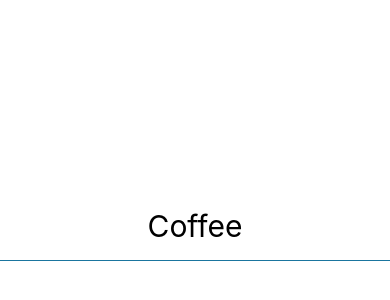
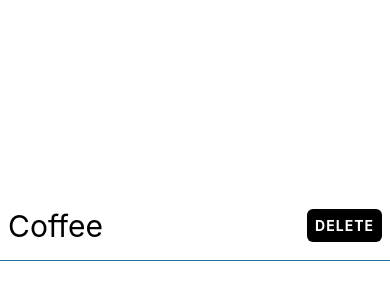
Before and after one commit to aemiio/taskly, a React Native app: screen / in a window 390 px wide. Shown: the part 196-496 px from the top of the page. Built offline with nearby package versions, Linux system fonts and the light colour scheme.

Commit message:
feat: Add delete button with confirmation alert and update theme colors

```diff
--- a/App.tsx
+++ b/App.tsx
@@ -1,13 +1,34 @@
 import { StatusBar } from "expo-status-bar";
-import { StyleSheet, Text, View } from "react-native";
+import { StyleSheet, Text, TouchableOpacity, View, Alert } from "react-native";
 import { theme } from "./theme";
 
 export default function App() {
+  const handleDelete = () => {
+    Alert.alert(
+      "Are you sure you want to delete this?",
+      "It will be gone for good",
+      [
+        {
+          text: "Yes",
+          onPress: () => console.log("Deleting..."),
+          style: "destructive",
+        },
+        { text: "Cancel", style: "cancel" },
+      ]
+    );
+  };
   return (
     <View style={styles.container}>
       <View style={styles.itemContainer}>
         <StatusBar style="auto" />
         <Text style={styles.itemText}>Coffee</Text>
+        <TouchableOpacity
+          onPress={handleDelete}
+          style={styles.button}
+          activeOpacity={0.8}
+        >
+          <Text style={styles.buttonText}>Delete</Text>
+        </TouchableOpacity>
       </View>
     </View>
   );
@@ -20,6 +41,8 @@
     borderBottomColor: theme.colorCerulean,
     borderBottomWidth: 1,
     alignItems: "center",
+    flexDirection: "row",
+    justifyContent: "space-between",
   },
   container: {
     flex: 1,
@@ -30,4 +53,15 @@
     fontSize: 30,
     fontWeight: "regular",
   },
+  button: {
+    backgroundColor: theme.colorBlack,
+    padding: 8,
+    borderRadius: 6,
+  },
+  buttonText: {
+    color: theme.colorWhite,
+    fontWeight: "bold",
+    textTransform: "uppercase",
+    letterSpacing: 1,
+  },
 });
--- a/theme.ts
+++ b/theme.ts
@@ -1,4 +1,5 @@
 export const theme = {
     colorCerulean: "#1a759f",
-    colorWhite: "#fff"
+    colorWhite: "#fff",
+    colorBlack: "#000"
 }
```
